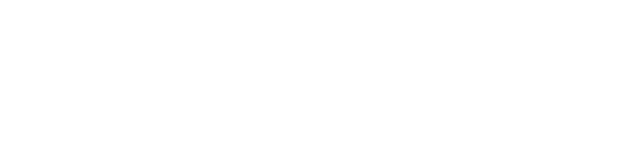
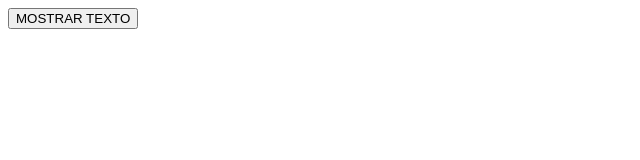
Before and after one commit to sergiomedinaio/clase_04_aplicaciones_moviles, a plain HTML site: page index.html in a window 1280 px wide. Shown: the whole page, without its empty margins (0-640 px from the left). Drawn offline with nearby package versions, Linux system fonts and the light colour scheme.

Commit message:
feat: add alert button

```diff
--- a/index.html
+++ b/index.html
@@ -12,6 +12,8 @@
 <body>
   <div id="app">
 
+    <!--input v-on:keyup.enter="enviar" v-model="email"/-->
+    <button @click="mostrarTextoEnConsola">MOSTRAR TEXTO</button>
   </div>
 
   <script src="script.js"></script>
--- a/script.js
+++ b/script.js
@@ -7,6 +7,13 @@ var app = new Vue({
     codigoHtml: '<h1>Titulo de pagina </h1>',
     estaChequeado: false,
     listaDeElementos: []
+  },
+  methods: {
+    //agregartexto: function(){...},
+    //agregarTitulo: function(){...},
+    mostrarTextoEnConsola: function() {
+      console.log("TEXTO EN CONSOLA");
+    },
   }
 })
 
```
